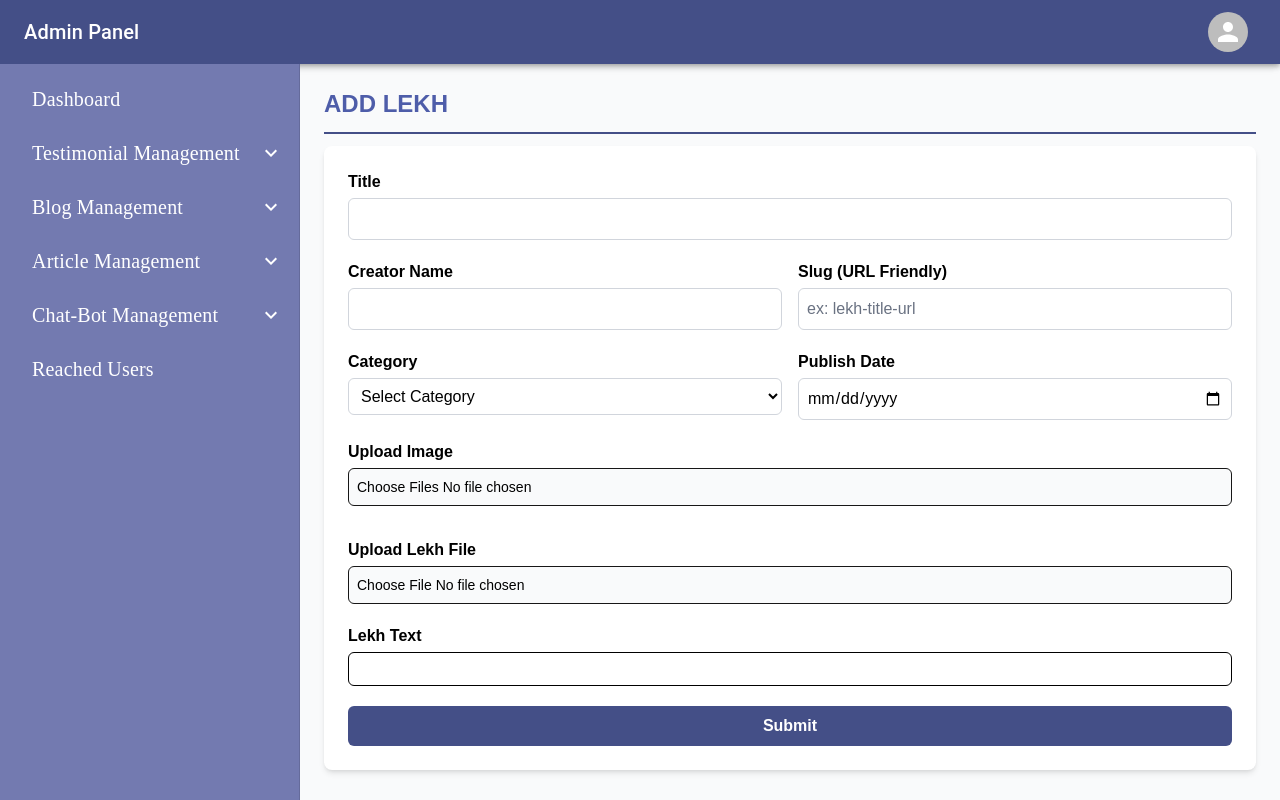
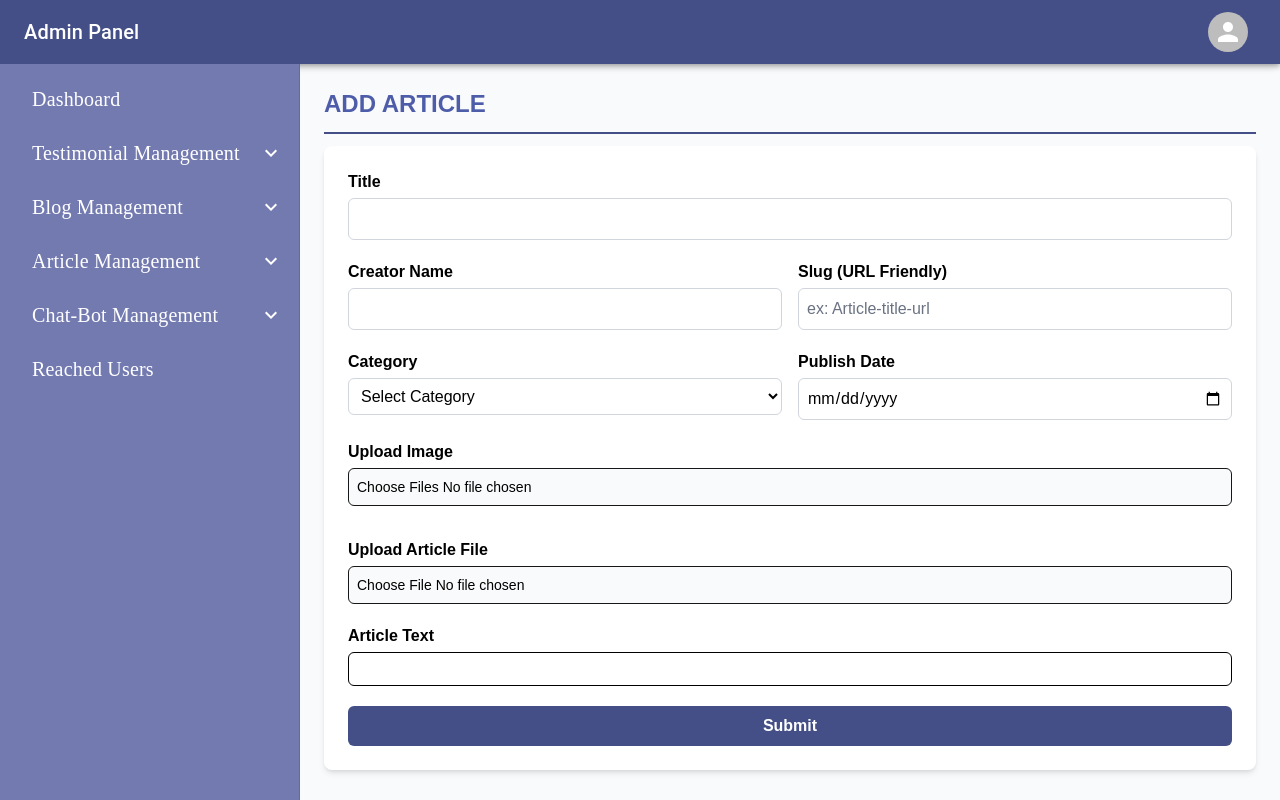
Before and after one commit to yashwalhekar/mutualfund-admin-frontend, a Next.js app: page /lekh/add in a window 1280 px wide. Built offline with nearby package versions, Linux system fonts and the light colour scheme; some icons are missing.

Commit message:
new update lekh to article

```diff
--- a/src/components/lekh/AddLekhs.jsx
+++ b/src/components/lekh/AddLekhs.jsx
@@ -131,7 +131,7 @@ const AddLekhs = () => {
         images: imageUrls,
       });
 
-      alert("Lekh created successfully");
+      alert("Article created successfully");
 
       // reset
       setTitle("");
@@ -145,7 +145,7 @@ const AddLekhs = () => {
       setSlugs("");
     } catch (err) {
       console.error(err);
-      alert("Failed to create blog");
+      alert("Failed to create Article");
     } finally {
       setLoading(false);
     }
@@ -153,7 +153,7 @@ const AddLekhs = () => {
   return (
     <>
       <h1 className="text-2xl font-bold font-poppins text-[#4e5da9]">
-        ADD LEKH
+        ADD ARTICLE
       </h1>
 
       <div className="border border-[#444F87] my-3" />
@@ -198,7 +198,7 @@ const AddLekhs = () => {
               name="slug"
               value={slugs}
               onChange={(e) => setSlugs(e.target.value)}
-              placeholder="ex: lekh-title-url"
+              placeholder="ex: Article-title-url"
               className="w-full border border-gray-300 rounded-md p-2"
             />
           </div>
@@ -292,7 +292,7 @@ const AddLekhs = () => {
         {/* Lekh FILE (AUTO EXTRACT TEXT) */}
         <div>
           <label className="block mb-1 font-bold font-poppins">
-            Upload Lekh File
+            Upload Article File
           </label>
 
           <div className="flex items-center border rounded-md p-2 gap-3 bg-gray-50">
@@ -311,7 +311,9 @@ const AddLekhs = () => {
 
         {/* Lekh Text */}
         <div>
-          <label className="block mb-1 font-bold font-poppins">Lekh Text</label>
+          <label className="block mb-1 font-bold font-poppins">
+            Article Text
+          </label>
           <div
             className="border p-4 text-black rounded-md prose max-w-none"
             dangerouslySetInnerHTML={{ __html: content }}
--- a/src/components/lekh/ViewLekhs.jsx
+++ b/src/components/lekh/ViewLekhs.jsx
@@ -68,8 +68,8 @@ const ViewLekhs = () => {
 
       setLekhs(normalized);
     } catch (error) {
-      showSnackbar("Failed to load Lekhs", "error");
-      console.error("Failed to load Lekhs", error);
+      showSnackbar("Failed to load Article", "error");
+      console.error("Failed to load Article", error);
     } finally {
       setLoading(false);
     }
@@ -116,21 +116,21 @@ const ViewLekhs = () => {
     try {
       await API.put(`/lekh/${selectedLekh._id}`, selectedLekh);
       setOpenDialog(false);
-      showSnackbar("Lekh updated successfully", "primary");
+      showSnackbar("Article updated successfully", "primary");
       fetchLekhs();
     } catch (error) {
-      showSnackbar("Failed to update Lekh", "error");
-      console.error("Failed to update Lekh", error);
+      showSnackbar("Failed to update Article", "error");
+      console.error("Failed to update Article", error);
     }
   };
 
   // DELETE Lekh
   const handleDelete = async (id) => {
-    if (!confirm("Are you sure you want to delete this Lekh?")) return;
+    if (!confirm("Are you sure you want to delete this Article?")) return;
 
     try {
       await API.delete(`/lekh/${id}`);
-      showSnackbar("Lekh deleted successfully", "primary");
+      showSnackbar("Article deleted successfully", "primary");
       fetchLekhs();
     } catch (err) {
       showSnackbar("Delete failed", "error");
@@ -141,7 +141,7 @@ const ViewLekhs = () => {
   return (
     <>
       <h1 className="text-2xl font-bold font-poppins text-[#4e5da9]">
-        LEKH'S DETAILS
+        ARTICLE's DETAILS
       </h1>
 
       <div className="border border-[#444F87] my-3" />
@@ -255,7 +255,7 @@ const ViewLekhs = () => {
             color: "#4e5da9",
           }}
         >
-          Edit Lekh
+          Edit Article
         </DialogTitle>
 
         <DialogContent className="space-y-4">
```
